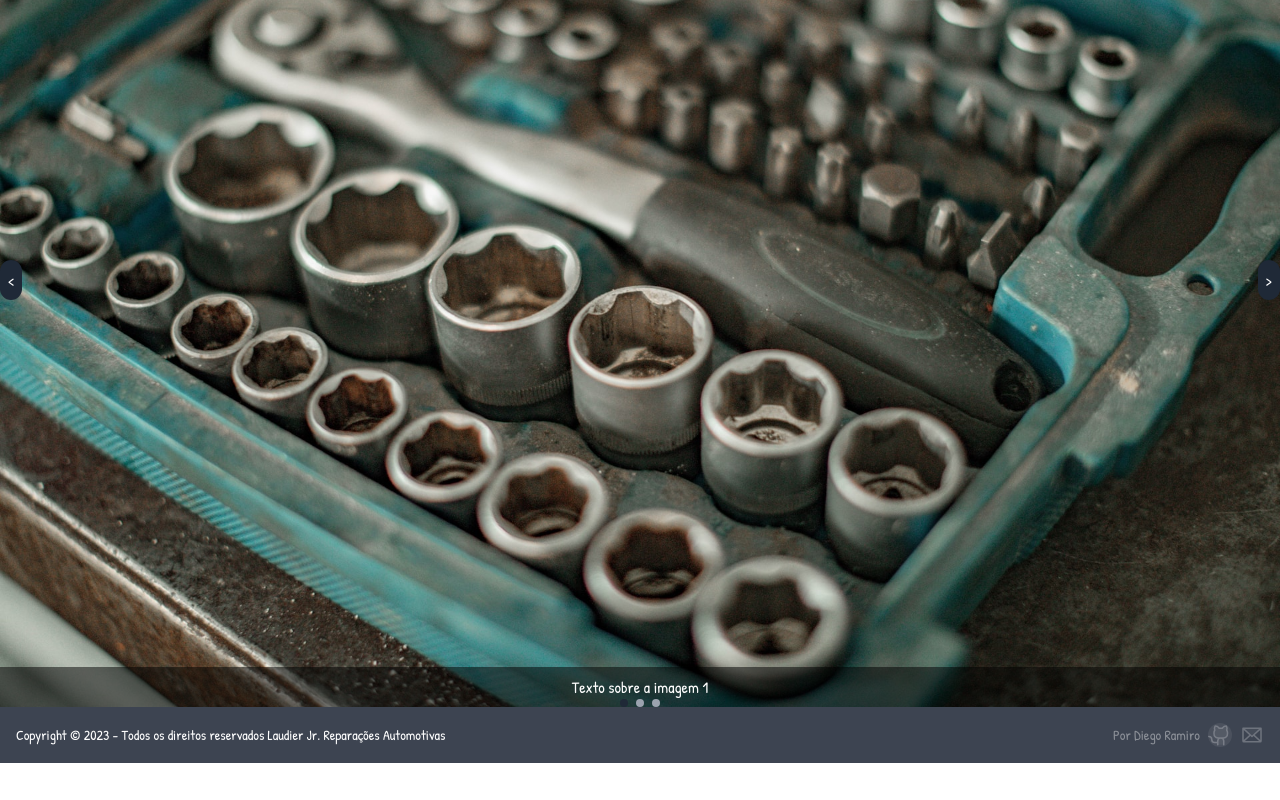
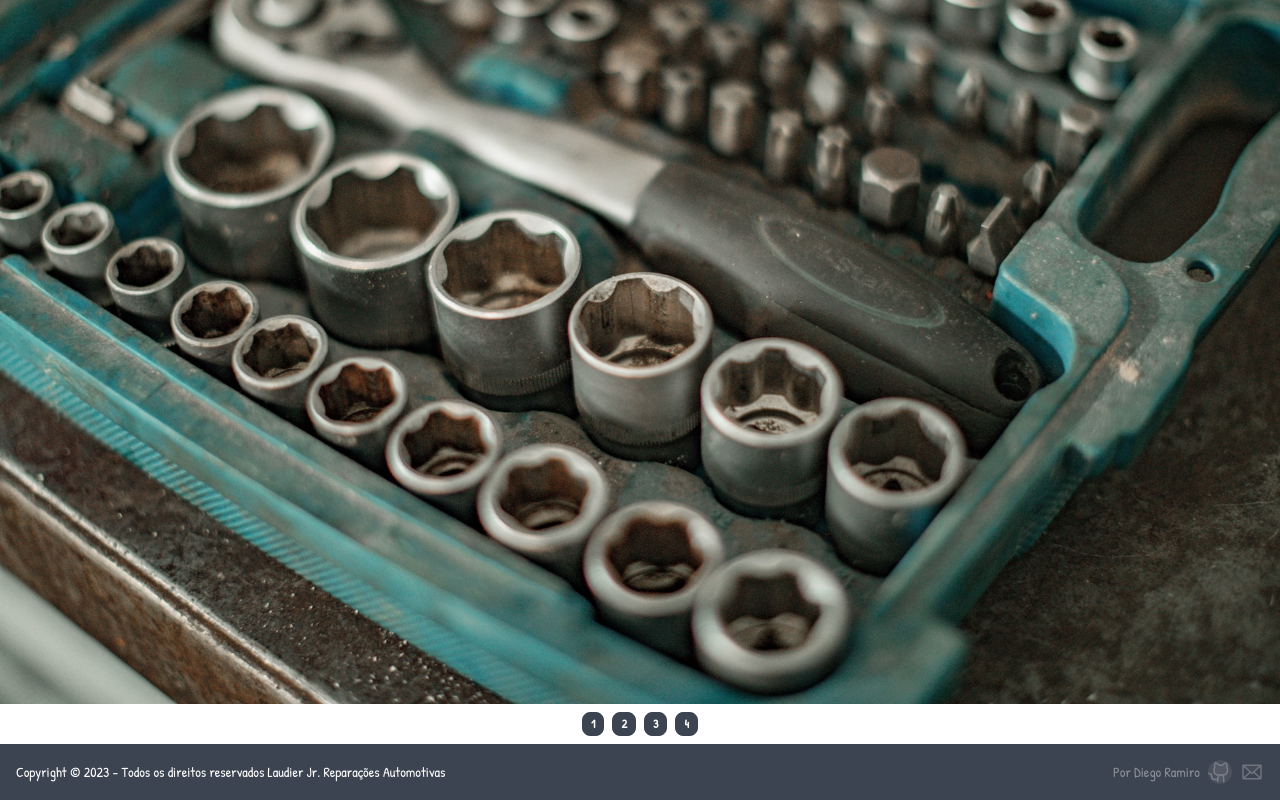
Before and after one commit to Diego-Girao/laudier-oficina, a React (Vite) app: page /repair in a window 1280 px wide. Shown: the part 303-1103 px from the top of the page. Before the commit the page ends 1066 px from the top, so only its background shows below. Built offline with nearby package versions, Linux system fonts and the light colour scheme.

Commit message:
Style change to carousel mode

```diff
--- a/src/routes/Repair/Repair.jsx
+++ b/src/routes/Repair/Repair.jsx
@@ -1,31 +1,42 @@
-import Carousel from "../../components/Hero/Carousel"
-
-const images = [
-	{
-		src: "src/assets/images/tool.jpg",
-		alt: "Image 1",
-		text: "Texto sobre a imagem 1",
-	},
-	{
-		src: "src/assets/images/WhatsApp Image 2023-04-15 at 19.55.16 (1).jpeg",
-		alt: "Image 2",
-		text: "Texto sobre a imagem 2",
-	},
-	{
-		src: "src/assets/images/tool.jpg",
-		alt: "Image 3",
-		text: "Texto sobre a imagem 3",
-	},
-]
-
 export default function Repair() {
 	return (
 		<>
+			<div className="carousel w-full">
+				<div id="item1" className="carousel-item w-full">
+					<img src="src/assets/images/tool.jpg" className="w-full" />
+				</div>
+				<div id="item2" className="carousel-item w-full">
+					<img
+						src="src/assets/images/WhatsApp Image 2023-04-15 at 19.55.16 (1).jpeg"
+						className="w-full"
+					/>
+				</div>
+				<div id="item3" className="carousel-item w-full">
+					<img src="src/assets/images/tool.jpg" className="w-full" />
+				</div>
+				<div id="item4" className="carousel-item w-full">
+					<img
+						src="src/assets/images/WhatsApp Image 2023-04-15 at 19.55.16 (1).jpeg"
+						className="w-full"
+					/>
+				</div>
+			</div>
+			<div className="flex justify-center w-full py-2 gap-2">
+				<a href="#item1" className="btn btn-xs">
+					1
+				</a>
+				<a href="#item2" className="btn btn-xs">
+					2
+				</a>
+				<a href="#item3" className="btn btn-xs">
+					3
+				</a>
+				<a href="#item4" className="btn btn-xs">
+					4
+				</a>
+			</div>
+
 			{/* <h1>Manutenção preventiva é aqui ! 👊</h1> */}
-			<div>
-				<h1>Meu Carousel</h1>
-				<Carousel images={images} />
-			</div>
 			{/*
 			<p>
 			Funcionamento: Segunda à Sábado de 8h às 18h. Domingos e Feriados de 8h
```
